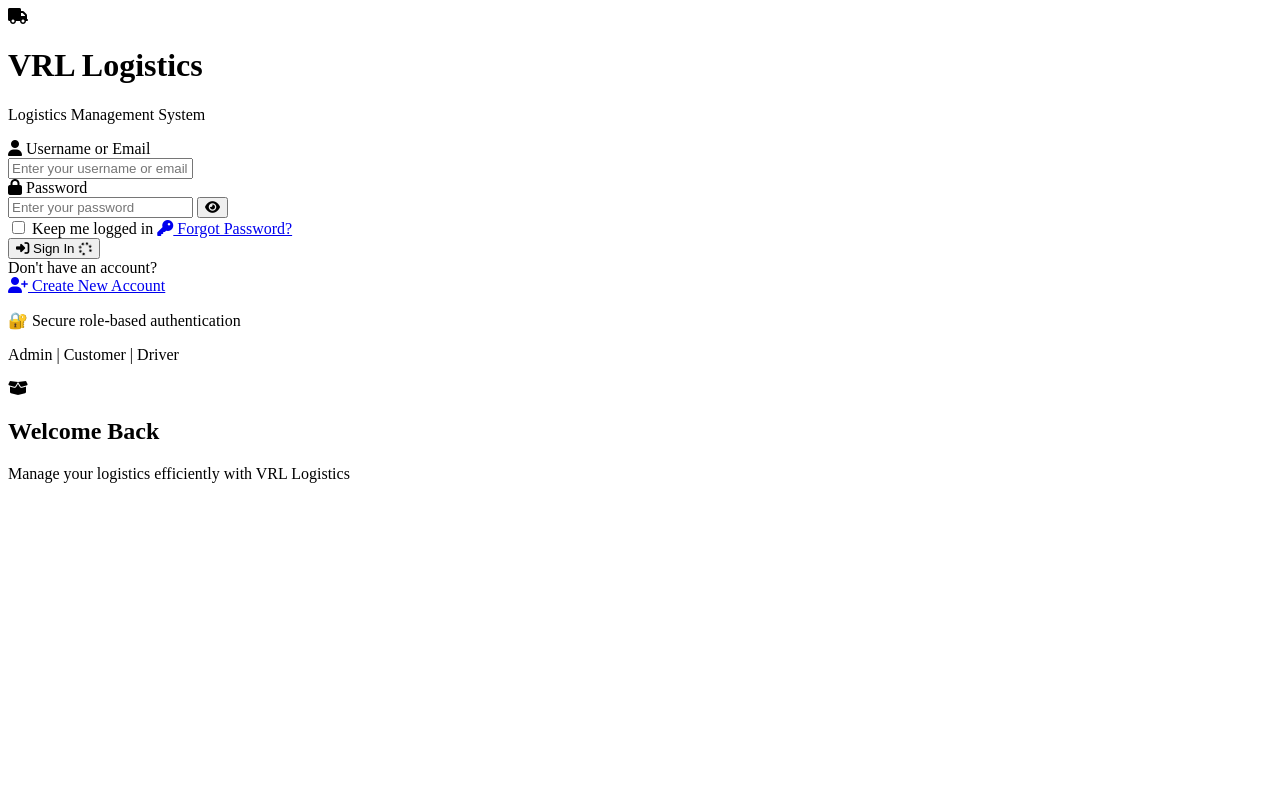
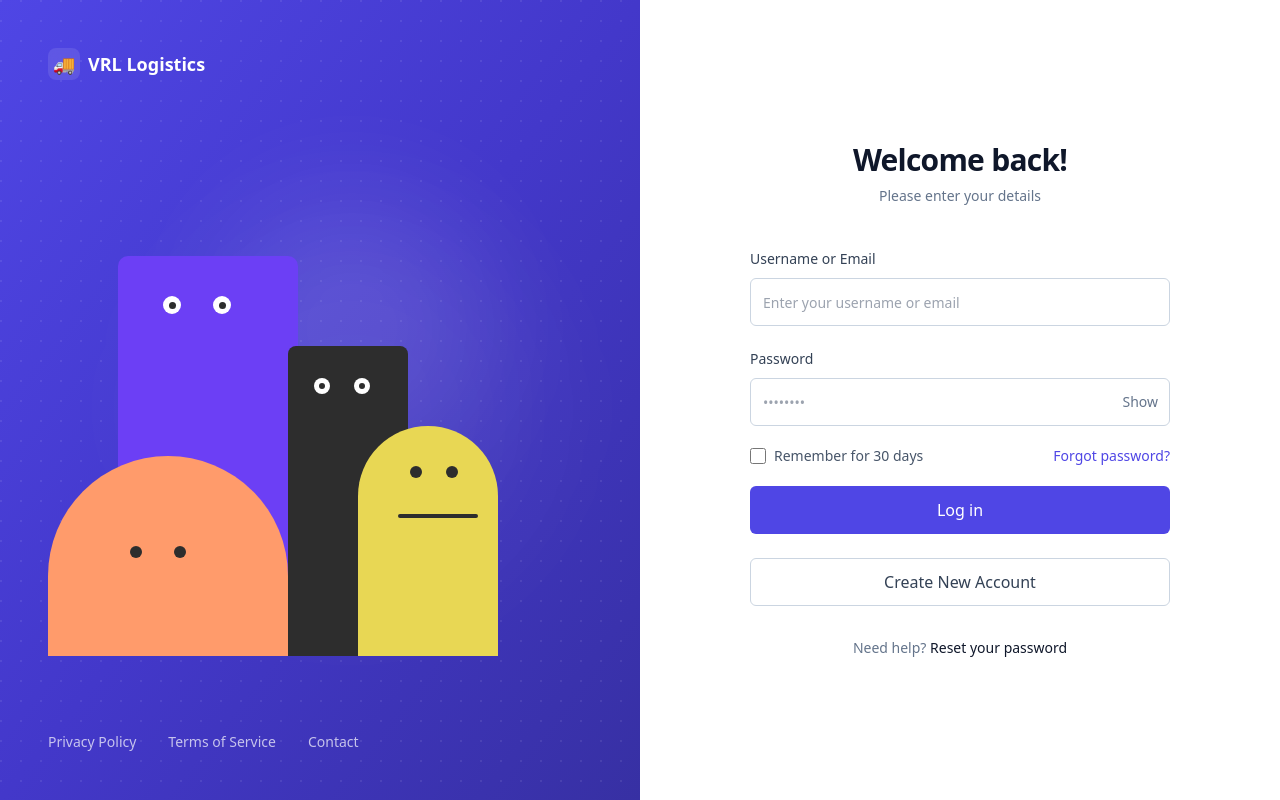
Before and after one commit to Jessy-Tiger/pgproject, a Django app: template templates/auth/login.html in a window 1280 px wide. Run offline with Django 3.2, Linux system fonts and the light colour scheme; the template is opened without the code that fills it, so the values that code supplies are empty; some libraries are stand-ins or nearby versions.

Commit message:
interactive login page added successfully

```diff
--- a/templates/auth/login.html
+++ b/templates/auth/login.html
@@ -5,135 +5,176 @@
     <meta charset="UTF-8">
     <meta name="viewport" content="width=device-width, initial-scale=1.0">
     <title>Login - VRL Logistics</title>
-    <link rel="stylesheet" href="https://cdnjs.cloudflare.com/ajax/libs/font-awesome/6.4.0/css/all.min.css">
-    <link rel="stylesheet" href="{% static 'css/login.css' %}">
+    <script src="https://cdn.tailwindcss.com"></script>
+    <link rel="stylesheet" href="{% static 'css/interactive-login.css' %}">
 </head>
-<body>
-    <div class="login-container">
-        <!-- Animated Background Gradient -->
-        <div class="gradient-bg"></div>
+<body class="bg-white">
+    <main class="min-h-screen grid lg:grid-cols-2">
+        <!-- Left Panel: Character Animation Scene (Desktop Only) -->
+        <section class="relative hidden lg:flex flex-col justify-between bg-gradient-to-br from-indigo-600 via-indigo-700 to-indigo-800 p-12 text-white overflow-hidden">
+            <div class="relative z-20 flex items-center gap-2 text-lg font-semibold">
+                <div class="w-8 h-8 rounded-lg bg-white/10 backdrop-blur-sm flex items-center justify-center">🚚</div>
+                <span>VRL Logistics</span>
+            </div>
 
-        <!-- Login Form Card -->
-        <div class="login-card">
-            <div class="form-container">
-                <!-- Header -->
-                <div class="login-header">
-                    <div class="logo-circle">
-                        <i class="fas fa-truck"></i>
+            <div class="relative z-20 flex items-end justify-center h-[500px]">
+                <div class="relative character-container" style="width: 550px; height: 400px;">
+                    <!-- Purple Character -->
+                    <div class="absolute bottom-0 transition-all duration-700 ease-in-out" id="purpleChar" style="left: 70px; width: 180px; height: 400px; background-color: #6C3FF5; border-radius: 10px 10px 0 0; z-index: 1;">
+                        <div class="absolute flex gap-8 transition-all duration-700 ease-in-out eyes-container" id="purpleEyes" style="left: 45px; top: 40px;">
+                            <div class="eye" id="purpleEye1" style="width: 18px; height: 18px; background-color: white; border-radius: 50%; overflow: hidden; display: flex; align-items: center; justify-content: center;">
+                                <div class="pupil" style="width: 7px; height: 7px; background-color: #2D2D2D; border-radius: 50%;"></div>
+                            </div>
+                            <div class="eye" id="purpleEye2" style="width: 18px; height: 18px; background-color: white; border-radius: 50%; overflow: hidden; display: flex; align-items: center; justify-content: center;">
+                                <div class="pupil" style="width: 7px; height: 7px; background-color: #2D2D2D; border-radius: 50%;"></div>
+                            </div>
+                        </div>
                     </div>
-                    <h1>VRL Logistics</h1>
-                    <p class="subtitle">Logistics Management System</p>
+
+                    <!-- Black Character -->
+                    <div class="absolute bottom-0 transition-all duration-700 ease-in-out" id="blackChar" style="left: 240px; width: 120px; height: 310px; background-color: #2D2D2D; border-radius: 8px 8px 0 0; z-index: 2;">
+                        <div class="absolute flex gap-6 transition-all duration-700 ease-in-out eyes-container" id="blackEyes" style="left: 26px; top: 32px;">
+                            <div class="eye" id="blackEye1" style="width: 16px; height: 16px; background-color: white; border-radius: 50%; overflow: hidden; display: flex; align-items: center; justify-content: center;">
+                                <div class="pupil" style="width: 6px; height: 6px; background-color: #2D2D2D; border-radius: 50%;"></div>
+                            </div>
+                            <div class="eye" id="blackEye2" style="width: 16px; height: 16px; background-color: white; border-radius: 50%; overflow: hidden; display: flex; align-items: center; justify-content: center;">
+                                <div class="pupil" style="width: 6px; height: 6px; background-color: #2D2D2D; border-radius: 50%;"></div>
+                            </div>
+                        </div>
+                    </div>
+
+                    <!-- Orange Character -->
+                    <div class="absolute bottom-0 transition-all duration-700 ease-in-out" id="orangeChar" style="left: 0px; width: 240px; height: 200px; z-index: 3; background-color: #FF9B6B; border-radius: 120px 120px 0 0;">
+                        <div class="absolute flex gap-8 transition-all duration-200 ease-out eyes-container" id="orangeEyes" style="left: 82px; top: 90px;">
+                            <div class="pupil-only" id="orangeEye1" style="width: 12px; height: 12px; background-color: #2D2D2D; border-radius: 50%;"></div>
+                            <div class="pupil-only" id="orangeEye2" style="width: 12px; height: 12px; background-color: #2D2D2D; border-radius: 50%;"></div>
+                        </div>
+                    </div>
+
+                    <!-- Yellow Character -->
+                    <div class="absolute bottom-0 transition-all duration-700 ease-in-out" id="yellowChar" style="left: 310px; width: 140px; height: 230px; background-color: #E8D754; border-radius: 70px 70px 0 0; z-index: 4;">
+                        <div class="absolute flex gap-6 transition-all duration-200 ease-out eyes-container" id="yellowEyes" style="left: 52px; top: 40px;">
+                            <div class="pupil-only" id="yellowEye1" style="width: 12px; height: 12px; background-color: #2D2D2D; border-radius: 50%;"></div>
+                            <div class="pupil-only" id="yellowEye2" style="width: 12px; height: 12px; background-color: #2D2D2D; border-radius: 50%;"></div>
+                        </div>
+                        <div class="absolute w-20 h-1 bg-[#2D2D2D] rounded-full transition-all duration-200 ease-out" id="yellowMouth" style="left: 40px; top: 88px;"></div>
+                    </div>
+                </div>
+            </div>
+
+            <div class="relative z-20 flex items-center gap-8 text-sm text-white/70">
+                <a href="#" class="hover:text-white transition-colors">Privacy Policy</a>
+                <a href="#" class="hover:text-white transition-colors">Terms of Service</a>
+                <a href="#" class="hover:text-white transition-colors">Contact</a>
+            </div>
+
+            <!-- Background decoration layers -->
+            <div class="absolute inset-0 opacity-20" style="background-image: radial-gradient(circle at 1px 1px, rgba(255,255,255,.4) 1px, transparent 0); background-size: 20px 20px;"></div>
+            <div class="absolute top-1/4 right-1/4 w-64 h-64 bg-white/10 rounded-full blur-3xl"></div>
+            <div class="absolute bottom-1/4 left-1/4 w-96 h-96 bg-white/5 rounded-full blur-3xl"></div>
+        </section>
+
+        <!-- Right Panel: Login Form -->
+        <section class="flex items-center justify-center p-8 bg-white">
+            <div class="w-full max-w-[420px]">
+                <div class="lg:hidden flex items-center justify-center gap-2 text-lg font-semibold mb-12">
+                    <div class="w-8 h-8 rounded-lg bg-indigo-100 flex items-center justify-center text-indigo-700">🚚</div>
+                    <span>VRL Logistics</span>
                 </div>
 
-                <!-- Error & Success Messages -->
+                <div class="text-center mb-10">
+                    <h1 class="text-3xl font-bold tracking-tight mb-2 text-slate-900">Welcome back!</h1>
+                    <p class="text-slate-500 text-sm">Please enter your details</p>
+                </div>
+
+                <!-- Django Messages -->
                 {% if messages %}
-                    <div class="messages-container">
+                    <div class="space-y-3 mb-6">
                         {% for message in messages %}
-                            <div class="alert-message {% if message.tags %}alert-{{ message.tags }}{% else %}alert-info{% endif %}">
-                                <i class="fas fa-{% if message.tags == 'error' %}exclamation-circle{% else %}check-circle{% endif %}"></i>
-                                <span>{{ message }}</span>
-                                <button type="button" class="close-alert" onclick="this.parentElement.style.display='none';"><i class="fas fa-times"></i></button>
+                            <div class="p-3 text-sm rounded-lg {% if message.tags == 'error' %}text-red-700 bg-red-50 border border-red-200{% elif message.tags == 'success' %}text-green-700 bg-green-50 border border-green-200{% else %}text-blue-700 bg-blue-50 border border-blue-200{% endif %}">
+                                {{ message }}
                             </div>
                         {% endfor %}
                     </div>
                 {% endif %}
 
-                <!-- Login Form -->
-                <form method="POST" class="login-form" id="loginForm">
+                <!-- Login Form - Django POST -->
+                <form method="POST" class="login-form space-y-5" id="loginForm">
                     {% csrf_token %}
 
                     <!-- Username/Email Field -->
-                    <div class="form-group">
-                        <label for="username" class="form-label">
-                            <i class="fas fa-user"></i> Username or Email
-                        </label>
-                        <div class="input-wrapper">
+                    <div class="space-y-2">
+                        <label for="username" class="text-sm font-medium text-slate-700">Username or Email</label>
+                        <input
+                            id="username"
+                            type="text"
+                            name="username"
+                            placeholder="Enter your username or email"
+                            required
+                            autocomplete="username"
+                            class="h-12 w-full rounded-md border border-slate-300 px-3 text-sm outline-none focus:border-indigo-500 focus:ring-2 focus:ring-indigo-100 transition-all"
+                        />
+                    </div>
+
+                    <!-- Password Field -->
+                    <div class="space-y-2">
+                        <label for="password" class="text-sm font-medium text-slate-700">Password</label>
+                        <div class="relative">
                             <input
-                                type="text"
-                                id="username"
-                                name="username"
-                                class="form-input"
-                                placeholder="Enter your username or email"
+                                id="password"
+                                type="password"
+                                name="password"
+                                placeholder="••••••••"
                                 required
-                                autocomplete="username"
+                                autocomplete="current-password"
+                                class="h-12 w-full rounded-md border border-slate-300 px-3 pr-10 text-sm outline-none focus:border-indigo-500 focus:ring-2 focus:ring-indigo-100 transition-all"
+                            />
+                            <button
+                                type="button"
+                                id="togglePasswordBtn"
+                                class="absolute right-3 top-1/2 -translate-y-1/2 text-slate-500 hover:text-slate-800 text-sm font-medium transition-colors"
+                                aria-label="Show/Hide password"
                             >
-                            <div class="input-focus-line"></div>
+                                Show
+                            </button>
                         </div>
                     </div>
 
-                    <!-- Password Field -->
-                    <div class="form-group">
-                        <label for="password" class="form-label">
-                            <i class="fas fa-lock"></i> Password
+                    <!-- Remember & Forgot Password -->
+                    <div class="flex items-center justify-between">
+                        <label class="flex items-center gap-2 text-sm text-slate-600 cursor-pointer">
+                            <input type="checkbox" name="remember_me" class="h-4 w-4 rounded border-slate-300">
+                            Remember for 30 days
                         </label>
-                        <div class="input-wrapper">
-                            <input
-                                type="password"
-                                id="password"
-                                name="password"
-                                class="form-input"
-                                placeholder="Enter your password"
-                                required
-                                autocomplete="current-password"
-                            >
-                            <button type="button" class="toggle-password" id="togglePassword" title="Show/Hide Password">
-                                <i class="fas fa-eye"></i>
-                            </button>
-                            <div class="input-focus-line"></div>
-                        </div>
-                    </div>
-
-                    <!-- Remember Me & Forgot Password -->
-                    <div class="form-options">
-                        <label class="remember-me">
-                            <input type="checkbox" name="remember_me">
-                            <span>Keep me logged in</span>
-                        </label>
-                        <a href="{% url 'password_reset' %}" class="forgot-password-link">
-                            <i class="fas fa-key"></i> Forgot Password?
-                        </a>
+                        <a href="{% url 'password_reset' %}" class="text-sm text-indigo-600 hover:underline font-medium">Forgot password?</a>
                     </div>
 
                     <!-- Submit Button -->
-                    <button type="submit" class="login-button" id="loginBtn">
-                        <span class="button-text">
-                            <i class="fas fa-sign-in-alt"></i> Sign In
-                        </span>
-                        <span class="button-loader" id="loginLoader">
-                            <i class="fas fa-spinner fa-spin"></i>
+                    <button
+                        type="submit"
+                        id="submitBtn"
+                        class="w-full h-12 text-base font-medium rounded-md bg-indigo-600 text-white hover:bg-indigo-700 disabled:opacity-50 transition-all duration-200"
+                    >
+                        <span id="submitBtnText">Log in</span>
+                        <span id="submitBtnLoader" style="display: none;">
+                            <i class="animate-spin">⌛</i> Signing in...
                         </span>
                     </button>
                 </form>
 
-                <!-- Divider -->
-                <div class="divider">
-                    <span>Don't have an account?</span>
+                <div class="mt-6">
+                    <a href="{% url 'register' %}" class="w-full h-12 rounded-md border border-slate-300 text-slate-700 hover:bg-slate-50 flex items-center justify-center font-medium transition-colors">
+                        Create New Account
+                    </a>
                 </div>
 
-                <!-- Register Link -->
-                <a href="{% url 'register' %}" class="register-button">
-                    <i class="fas fa-user-plus"></i> Create New Account
-                </a>
-
-                <!-- Footer -->
-                <div class="login-footer">
-                    <p>🔐 Secure role-based authentication</p>
-                    <p class="footer-text">Admin | Customer | Driver</p>
+                <div class="text-center text-sm text-slate-500 mt-8">
+                    Need help? <a href="{% url 'password_reset' %}" class="text-slate-900 font-medium hover:underline">Reset your password</a>
                 </div>
             </div>
-        </div>
+        </section>
+    </main>
 
-        <!-- Side Illustration -->
-        <div class="illustration-side">
-            <div class="illustration-content">
-                <i class="fas fa-box-open"></i>
-                <h2>Welcome Back</h2>
-                <p>Manage your logistics efficiently with VRL Logistics</p>
-            </div>
-        </div>
-    </div>
-
-    <!-- Include Login JS -->
-    <script src="{% static 'js/login.js' %}"></script>
+    <script src="{% static 'js/interactive-login.js' %}"></script>
 </body>
 </html>
```
